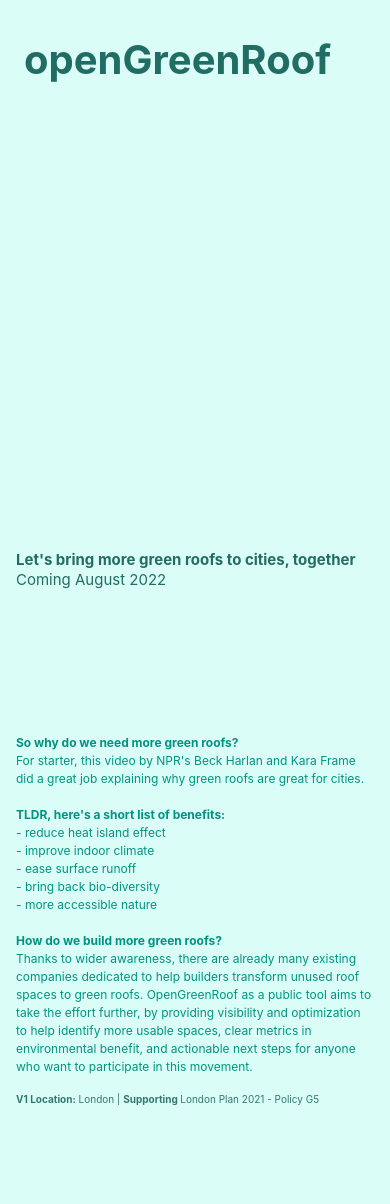
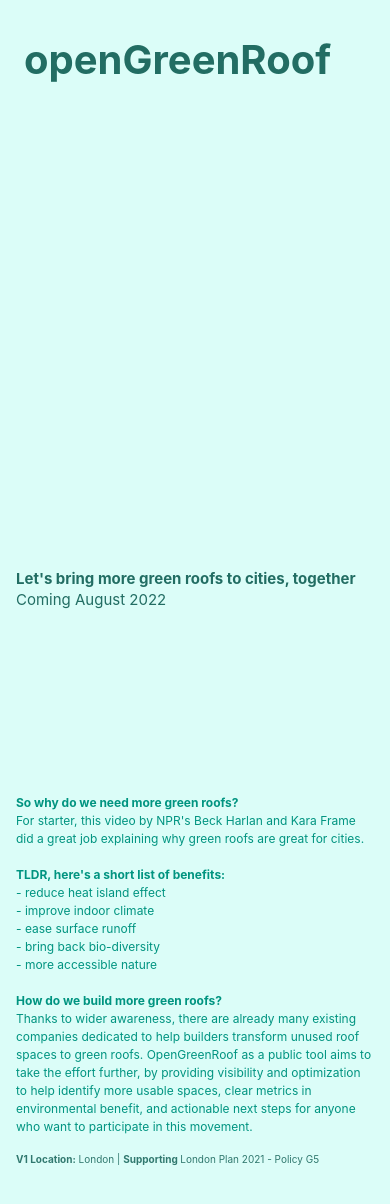
Before and after one commit to tinnei/openGreenRoof, a React (Vite) app: page / in a window 390 px wide. Shown: the top 1204 px of the page. Before the commit the page ends 1147 px from the top, so only its background shows below. Built offline with nearby package versions, Linux system fonts and the light colour scheme.

Commit message:
added margin

```diff
--- a/src/styles/intro.module.css
+++ b/src/styles/intro.module.css
@@ -116,7 +116,7 @@
         padding: 0 16px;
         width: 100%;
         left: 0;
-        margin-top: 100%;
+        margin-top: 105%;
       }
 
       .introBox {
@@ -124,7 +124,7 @@
         padding: 0 16px;
         width: 100%;
         left: 0;
-        margin-top: 120px;
+        margin-top: 160px;
       }
 
       .footer {
```
